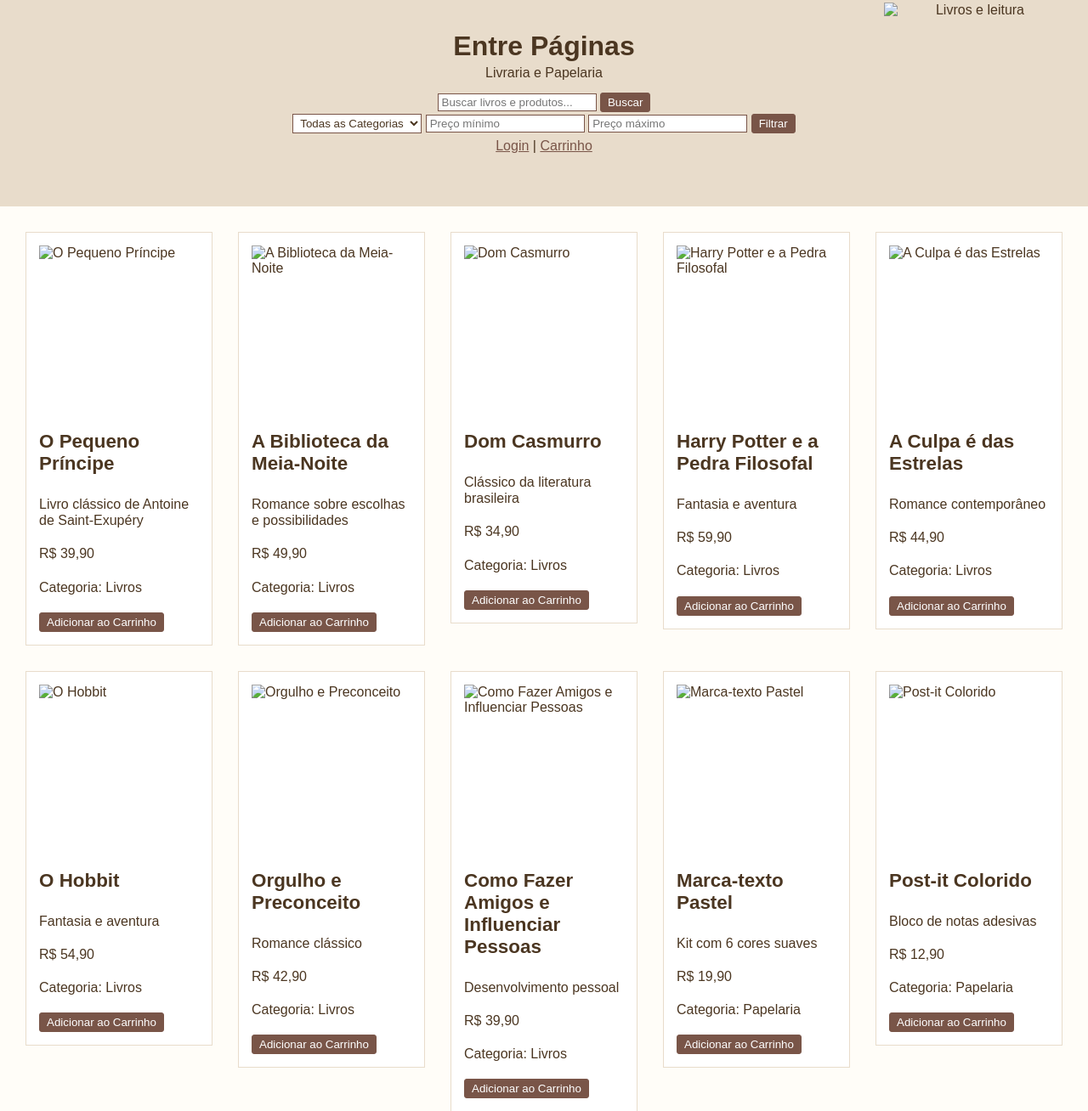
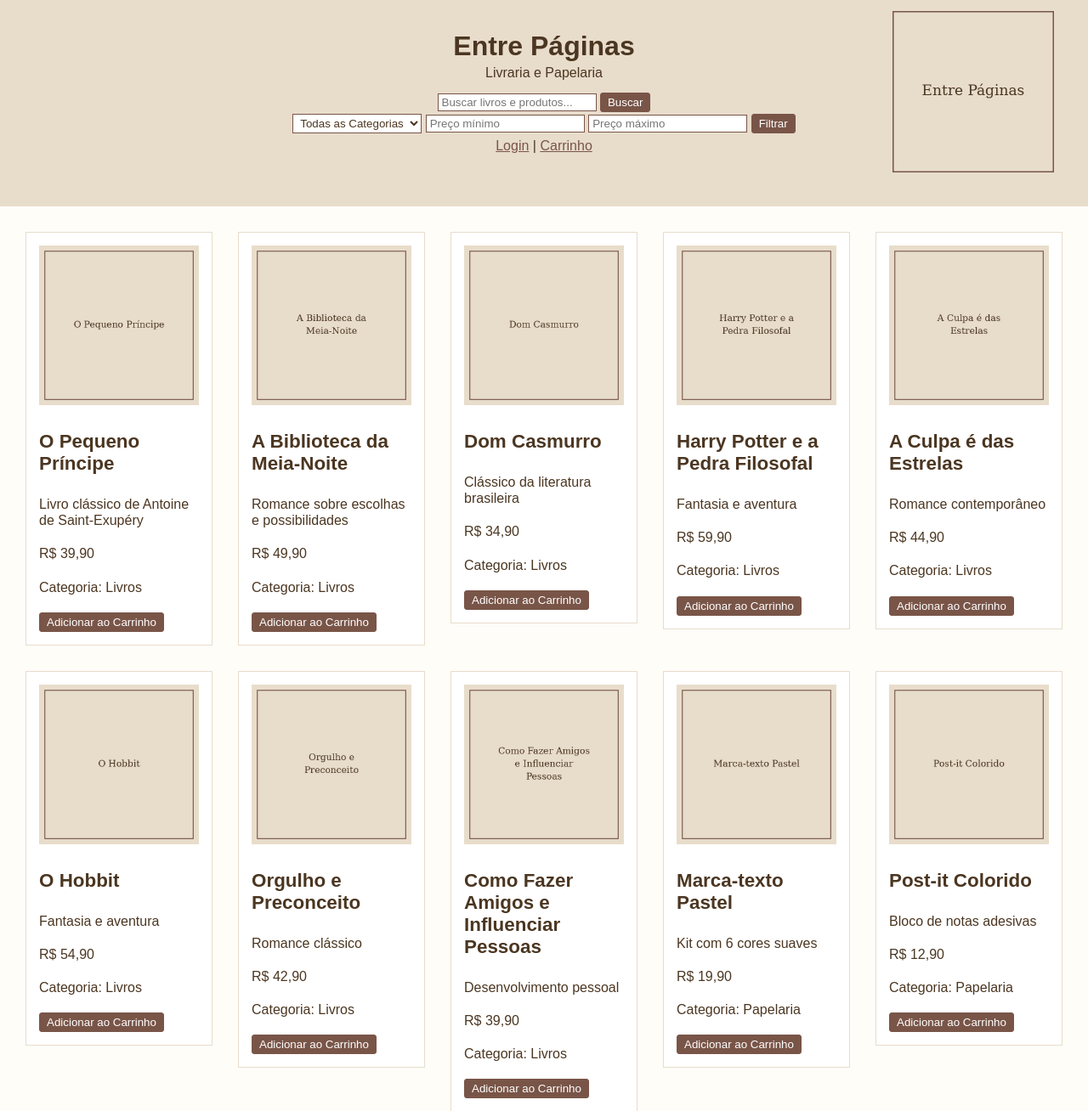
Before and after one commit to Gabriel-Oliverr/teste2, a plain HTML site: page index.html in a window 1280 px wide. Shown: the part 27-1335 px from the top of the page at 85% size. Drawn offline with Linux system fonts and the light colour scheme.

Commit message:
Update index.html

```diff
--- a/index.html
+++ b/index.html
@@ -33,7 +33,7 @@
     <p class="links"><a href="#">Login</a> | <a href="#">Carrinho</a></p>
 
     <!-- Imagem decorativa do cabeçalho -->
-    <img class="banner" src="Imagens/banner.jpg" alt="Livros e leitura">
+    <img class="banner" src="banner.jpg" alt="Livros e leitura">
   </header>
 
   <!-- Grade de produtos (5 colunas no desktop) -->
@@ -41,7 +41,7 @@
     <section class="produtos">
 
       <article class="card">
-        <img src="Imagens/o-pequeno-principe.jpg" alt="O Pequeno Príncipe">
+        <img src="o-pequeno-principe.jpg" alt="O Pequeno Príncipe">
         <h3>O Pequeno Príncipe</h3>
         <p>Livro clássico de Antoine de Saint-Exupéry</p>
         <p>R$ 39,90</p>
@@ -50,7 +50,7 @@
       </article>
 
       <article class="card">
-        <img src="Imagens/a-biblioteca-da-meia-noite.jpg" alt="A Biblioteca da Meia-Noite">
+        <img src="a-biblioteca-da-meia-noite.jpg" alt="A Biblioteca da Meia-Noite">
         <h3>A Biblioteca da Meia-Noite</h3>
         <p>Romance sobre escolhas e possibilidades</p>
         <p>R$ 49,90</p>
@@ -59,7 +59,7 @@
       </article>
 
       <article class="card">
-        <img src="Imagens/dom-casmurro.jpg" alt="Dom Casmurro">
+        <img src="dom-casmurro.jpg" alt="Dom Casmurro">
         <h3>Dom Casmurro</h3>
         <p>Clássico da literatura brasileira</p>
         <p>R$ 34,90</p>
@@ -68,7 +68,7 @@
       </article>
 
       <article class="card">
-        <img src="Imagens/harry-potter-e-a-pedra-filosofal.jpg" alt="Harry Potter e a Pedra Filosofal">
+        <img src="harry-potter-e-a-pedra-filosofal.jpg" alt="Harry Potter e a Pedra Filosofal">
         <h3>Harry Potter e a Pedra Filosofal</h3>
         <p>Fantasia e aventura</p>
         <p>R$ 59,90</p>
@@ -77,7 +77,7 @@
       </article>
 
       <article class="card">
-        <img src="Imagens/a-culpa-e-das-estrelas.jpg" alt="A Culpa é das Estrelas">
+        <img src="a-culpa-e-das-estrelas.jpg" alt="A Culpa é das Estrelas">
         <h3>A Culpa é das Estrelas</h3>
         <p>Romance contemporâneo</p>
         <p>R$ 44,90</p>
@@ -86,7 +86,7 @@
       </article>
 
       <article class="card">
-        <img src="Imagens/o-hobbit.jpg" alt="O Hobbit">
+        <img src="o-hobbit.jpg" alt="O Hobbit">
         <h3>O Hobbit</h3>
         <p>Fantasia e aventura</p>
         <p>R$ 54,90</p>
@@ -95,7 +95,7 @@
       </article>
 
       <article class="card">
-        <img src="Imagens/orgulho-e-preconceito.jpg" alt="Orgulho e Preconceito">
+        <img src="orgulho-e-preconceito.jpg" alt="Orgulho e Preconceito">
         <h3>Orgulho e Preconceito</h3>
         <p>Romance clássico</p>
         <p>R$ 42,90</p>
@@ -104,7 +104,7 @@
       </article>
 
       <article class="card">
-        <img src="Imagens/como-fazer-amigos-e-influenciar-pessoas.jpg" alt="Como Fazer Amigos e Influenciar Pessoas">
+        <img src="como-fazer-amigos-e-influenciar-pessoas.jpg" alt="Como Fazer Amigos e Influenciar Pessoas">
         <h3>Como Fazer Amigos e Influenciar Pessoas</h3>
         <p>Desenvolvimento pessoal</p>
         <p>R$ 39,90</p>
@@ -113,7 +113,7 @@
       </article>
 
       <article class="card">
-        <img src="Imagens/marca-texto-pastel.jpg" alt="Marca-texto Pastel">
+        <img src="marca-texto-pastel.jpg" alt="Marca-texto Pastel">
         <h3>Marca-texto Pastel</h3>
         <p>Kit com 6 cores suaves</p>
         <p>R$ 19,90</p>
@@ -122,7 +122,7 @@
       </article>
 
       <article class="card">
-        <img src="Imagens/post-it-colorido.jpg" alt="Post-it Colorido">
+        <img src="post-it-colorido.jpg" alt="Post-it Colorido">
         <h3>Post-it Colorido</h3>
         <p>Bloco de notas adesivas</p>
         <p>R$ 12,90</p>
@@ -131,7 +131,7 @@
       </article>
 
       <article class="card">
-        <img src="Imagens/canetas-esferograficas.jpg" alt="Canetas Esferográficas">
+        <img src="canetas-esferograficas.jpg" alt="Canetas Esferográficas">
         <h3>Canetas Esferográficas</h3>
         <p>Kit com 5 unidades</p>
         <p>R$ 15,90</p>
@@ -140,7 +140,7 @@
       </article>
 
       <article class="card">
-        <img src="Imagens/caderno-pontilhado.jpg" alt="Caderno Pontilhado">
+        <img src="caderno-pontilhado.jpg" alt="Caderno Pontilhado">
         <h3>Caderno Pontilhado</h3>
         <p>Caderno para anotações e organização</p>
         <p>R$ 29,90</p>
@@ -149,7 +149,7 @@
       </article>
 
       <article class="card">
-        <img src="Imagens/estojo-minimalista.jpg" alt="Estojo Minimalista">
+        <img src="estojo-minimalista.jpg" alt="Estojo Minimalista">
         <h3>Estojo Minimalista</h3>
         <p>Estojo organizador de lápis e canetas</p>
         <p>R$ 24,90</p>
@@ -158,7 +158,7 @@
       </article>
 
       <article class="card">
-        <img src="Imagens/clips-decorativos.jpg" alt="Clips Decorativos">
+        <img src="clips-decorativos.jpg" alt="Clips Decorativos">
         <h3>Clips Decorativos</h3>
         <p>Kit de clips para organização</p>
         <p>R$ 9,90</p>
@@ -167,7 +167,7 @@
       </article>
 
       <article class="card">
-        <img src="Imagens/planner-semanal.jpg" alt="Planner Semanal">
+        <img src="planner-semanal.jpg" alt="Planner Semanal">
         <h3>Planner Semanal</h3>
         <p>Planejador para organização da rotina</p>
         <p>R$ 34,90</p>
```
